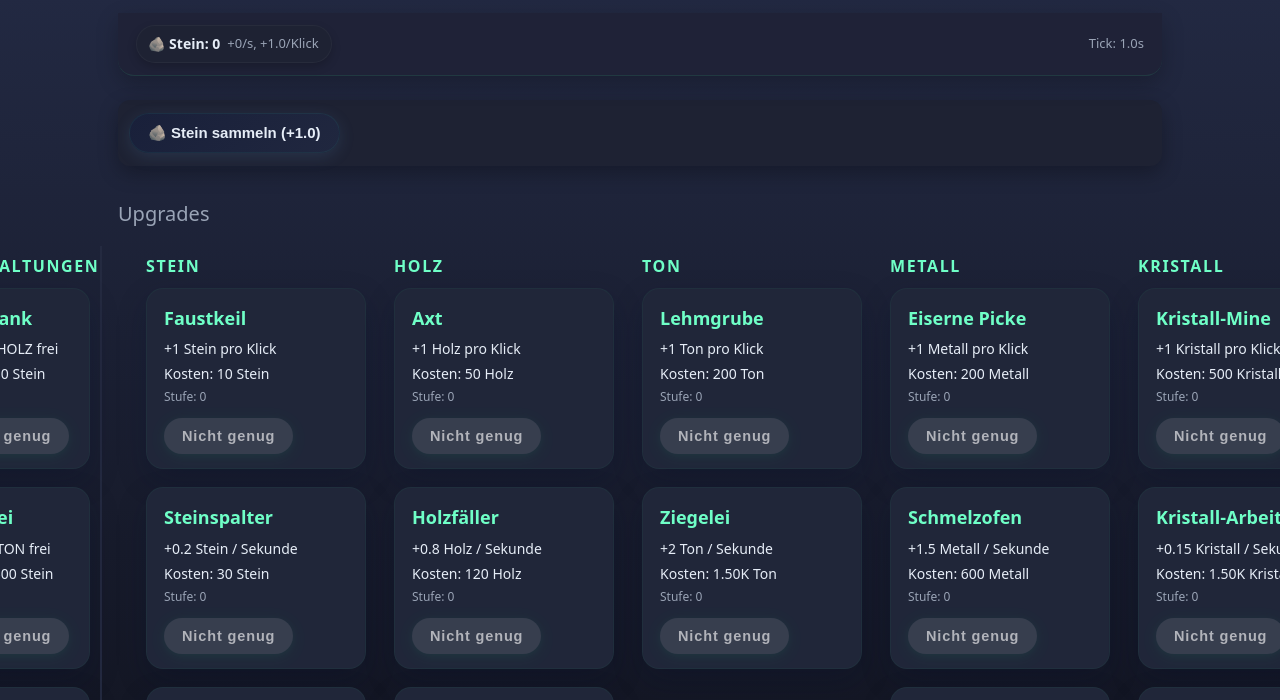
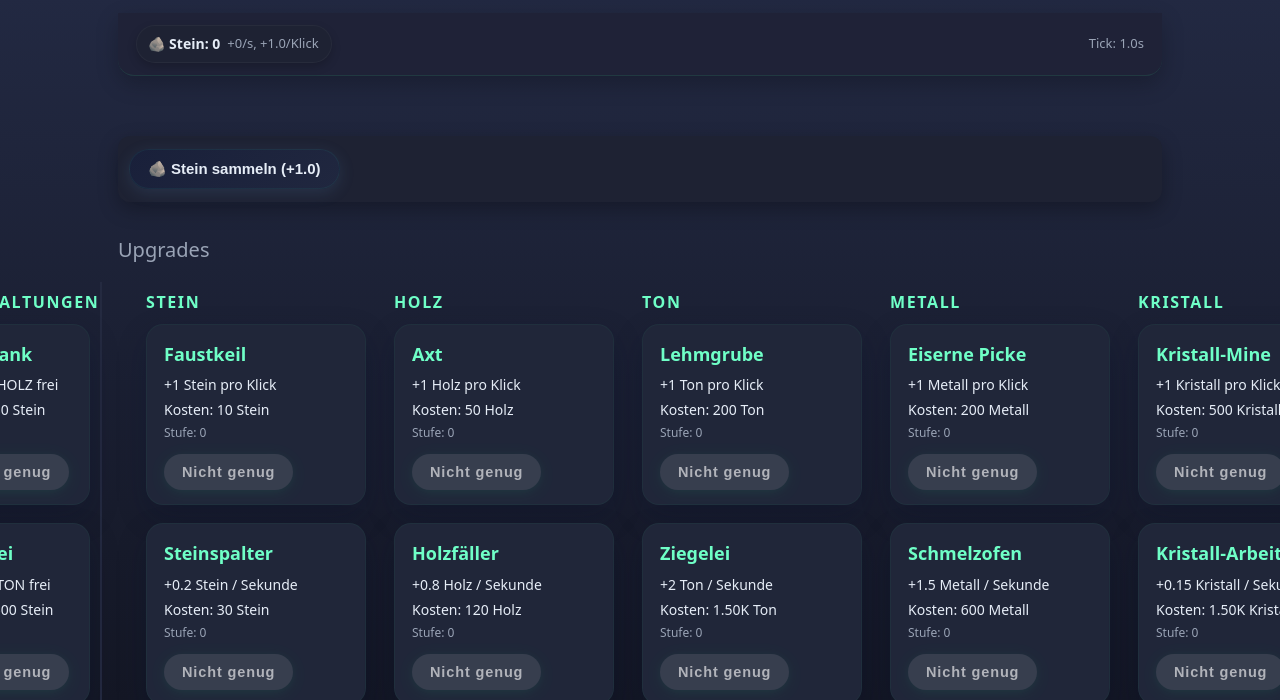
Before and after one commit to oliverlaudan-ops/Idle-Game, a plain HTML site: page index.html in a window 1280 px wide. Shown: the part 85-785 px from the top of the page. Drawn offline with Linux system fonts and the light colour scheme.

Commit message:
Update style.css

```diff
--- a/style.css
+++ b/style.css
@@ -89,7 +89,9 @@ h4 {
 .actions {
   display: flex;
   flex-wrap: wrap;
+  position: sticky;
   gap: 12px;
+  margin-top: 60px;
   margin-bottom: 18px;
   padding: 13px 11px;
   background: var(--panel);
```
